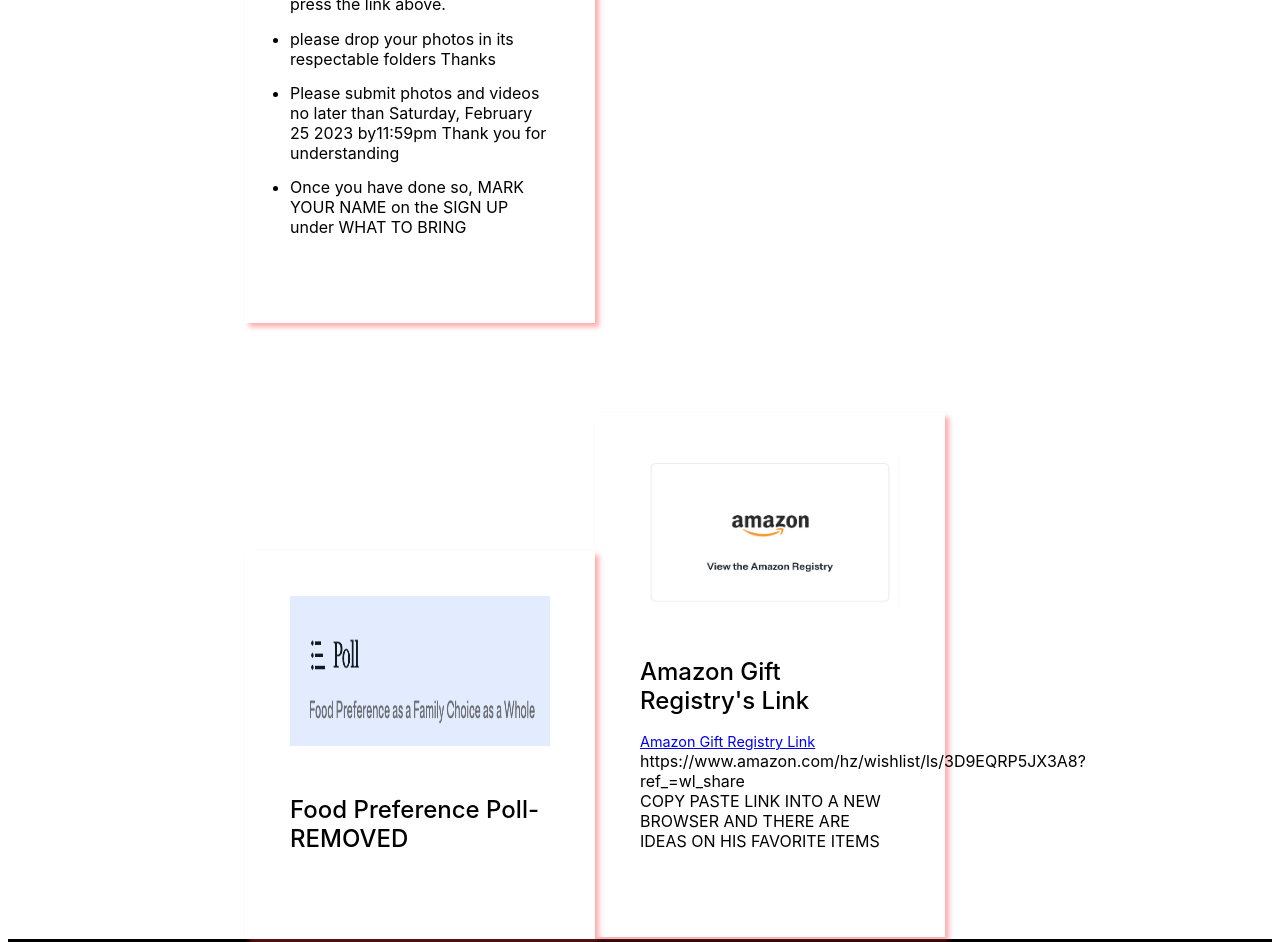
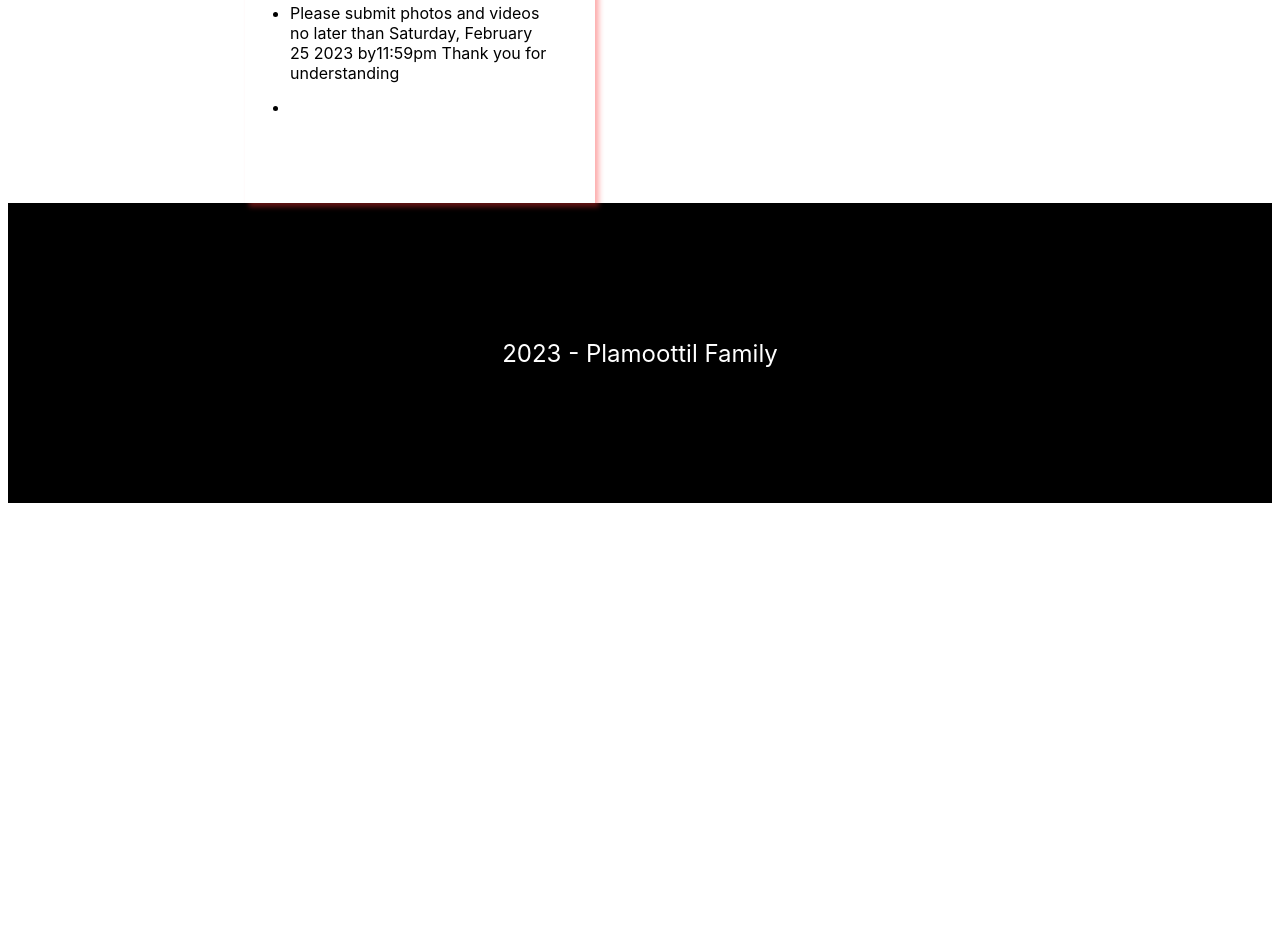
Before and after one commit to JohnPlamoottil/Johnny-s-60th-Birthday-Bash, a plain HTML site: page index.html in a window 1280 px wide. Shown: the part 2338-3280 px from the top of the page. After the commit the page ends 2849 px from the top, so only its background shows below. Drawn offline with Linux system fonts and the light colour scheme.

Commit message:
Update index.html
massive updates in removing food poll and Amazon gift registry and changing I to We

```diff
--- a/index.html
+++ b/index.html
@@ -32,12 +32,10 @@
       <img class="card-image" src="./images/venue.png">
       <h3 class="card-title">Party Details</h3>
       <p class="card-text">
-        <br/>Hello family,I am inviting everyone to Johnny's 60th birthday celebration.
+        <br/>Hello family,We are inviting YOU to Johnny's 60th birthday celebration.
         <br/>Date: Friday, March 24, at 5:00 pm.
         <br/>Please save the date in your calendar!  Thanks luv you ❤️
-        <a href="https://www.evite.com/event/02F3HEZKBDVY24HRIEPNUCSJCDT2PI">Evite Link to RSVP, Food Poll, Photos/Video Submission Sign Up</a>
-        <br/>COPY PASTE THE LINK TO A NEW TAB TO RSVP, FOOD POLL, WHAT TO BRING SIGN UP.
-        <br/>https://www.evite.com/event/02F3HEZKBDVY24HRIEPNUCSJCDT2PI</p>
+        <a href="https://www.evite.com/event/02F3HEZKBDVY24HRIEPNUCSJCDT2PI">Evite Link to RSVP, Food Poll, Photos/Video Submission Sign Up</a></p>
     </div>
     <div class="card">
       <img class="card-image" src="./images/what-to-bring.png">
@@ -55,25 +53,8 @@
 
           <p><li>Please submit photos and videos no later than Saturday, February 25 2023 by11:59pm Thank you for understanding </li></p>
 
-          <p><li>Once you have done so, MARK YOUR NAME on the SIGN UP under WHAT TO BRING </li></p>
+          <p><li> </li></p>
       </ul>
-    </div>
-    <div class="poll">
-        <div class="question"></div>
-        <div class="answers"></div>
-    </div>
-    <div class="card no-right-margin">
-      <img class="card-image" src="./images/food-poll.png">
-      <h3 class="card-title">Food Preference Poll-REMOVED</h3>
-      <p class="card-text"></p>
-    </div>
-    <div class="card no-right-margin">
-      <img class="card-image" src="./images/amazon-registry.jpg">
-      <h3 class="card-title">Amazon Gift Registry's Link</h3>
-      <p class="card-text">
-        <a href="https://www.amazon.com/hz/wishlist/ls/3D9EQRP5JX3A8?ref_=wl_share">Amazon Gift Registry Link </a>
-        <br/>https://www.amazon.com/hz/wishlist/ls/3D9EQRP5JX3A8?ref_=wl_share
-        <br/> COPY PASTE LINK INTO A NEW BROWSER AND THERE ARE IDEAS ON HIS FAVORITE ITEMS</p>
     </div>
   </section>
   <footer class="footer">
```
